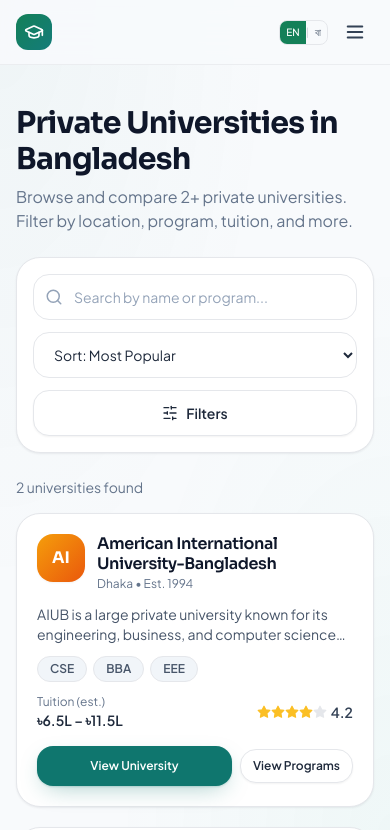
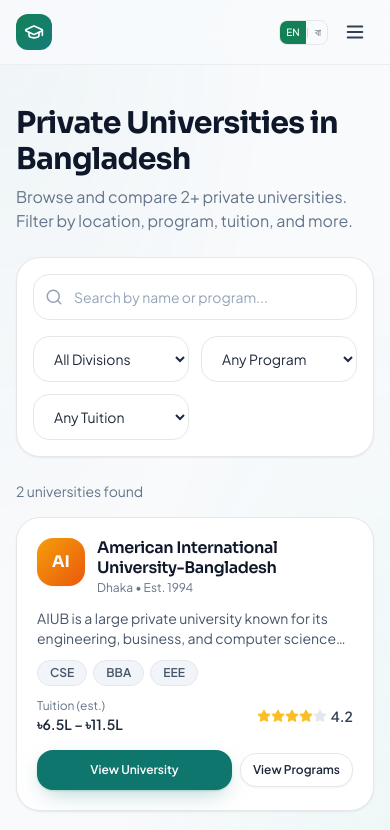
Before and after one commit to pranto-design/pranto232454545, a React (Vite) app: page /universities in a window 390 px wide. Shown: the top 830 px of the page. Built offline with nearby package versions, Linux system fonts and the light colour scheme.

Commit message:
Remove sort dropdown and filters button from Universities page

```diff
--- a/src/pages/UniversitiesPage.tsx
+++ b/src/pages/UniversitiesPage.tsx
@@ -1,27 +1,16 @@
 import { useState, useMemo } from 'react';
-import { Search, SlidersHorizontal, X, MapPin, Award, GraduationCap } from 'lucide-react';
+import { Search, X, MapPin, Award, GraduationCap } from 'lucide-react';
 import { universities, programs, formatBDT } from '@/data/sampleData';
 import { UniversityCard, EmptyState } from '@/components/ui';
 import type { Division } from '@/types';
 
 const divisions: Division[] = ['Dhaka', 'Chattogram', 'Khulna', 'Rajshahi', 'Sylhet', 'Barishal', 'Rangpur', 'Mymensingh'];
 
-const sortOptions = [
-  { value: 'popular', label: 'Most Popular' },
-  { value: 'rating', label: 'Highest Rated' },
-  { value: 'tuition-low', label: 'Lowest Tuition' },
-  { value: 'tuition-high', label: 'Highest Tuition' },
-  { value: 'newest', label: 'Newest' },
-  { value: 'programs', label: 'Most Programs' },
-];
-
 export default function UniversitiesPage() {
   const [search, setSearch] = useState('');
   const [division, setDivision] = useState('');
   const [program, setProgram] = useState('');
   const [tuitionMax, setTuitionMax] = useState(0);
-  const [sort, setSort] = useState('popular');
-  const [showFilters, setShowFilters] = useState(false);
 
   const filtered = useMemo(() => {
     let list = [...universities];
@@ -37,20 +26,13 @@ export default function UniversitiesPage() {
     if (program) list = list.filter((u) => u.popularPrograms.includes(program));
     if (tuitionMax > 0) list = list.filter((u) => u.tuitionMin <= tuitionMax);
 
-    switch (sort) {
-      case 'rating': list.sort((a, b) => b.rating - a.rating); break;
-      case 'tuition-low': list.sort((a, b) => a.tuitionMin - b.tuitionMin); break;
-      case 'tuition-high': list.sort((a, b) => b.tuitionMax - a.tuitionMax); break;
-      case 'newest': list.sort((a, b) => b.established - a.established); break;
-      case 'programs': list.sort((a, b) => b.programCount - a.programCount); break;
-      default: list.sort((a, b) => b.reviewCount - a.reviewCount);
-    }
+    list.sort((a, b) => b.reviewCount - a.reviewCount); // Default popular sort
+
     return list;
-  }, [search, division, program, tuitionMax, sort]);
+  }, [search, division, program, tuitionMax]);
 
   const resetFilters = () => {
     setSearch(''); setDivision(''); setProgram(''); setTuitionMax(0);
-    setSort('popular');
   };
 
   const activeFilterCount = [division, program, tuitionMax > 0 ? 'x' : ''].filter(Boolean).length;
@@ -74,19 +56,10 @@ export default function UniversitiesPage() {
               className="input pl-10"
             />
           </div>
-          <select value={sort} onChange={(e) => setSort(e.target.value)} className="input lg:w-56">
-            {sortOptions.map((o) => <option key={o.value} value={o.value}>Sort: {o.label}</option>)}
-          </select>
-          <button
-            onClick={() => setShowFilters((v) => !v)}
-            className="btn-secondary lg:hidden"
-          >
-            <SlidersHorizontal size={16} /> Filters {activeFilterCount > 0 && `(${activeFilterCount})`}
-          </button>
         </div>
 
-        {/* Desktop filters */}
-        <div className={`mt-4 grid grid-cols-2 sm:grid-cols-3 lg:grid-cols-6 gap-3 ${showFilters ? '' : 'hidden lg:grid'}`}>
+        {/* Filters */}
+        <div className="mt-4 grid grid-cols-2 sm:grid-cols-3 lg:grid-cols-6 gap-3">
           <select value={division} onChange={(e) => setDivision(e.target.value)} className="input text-sm">
             <option value="">All Divisions</option>
             {divisions.map((d) => <option key={d}>{d}</option>)}
```
